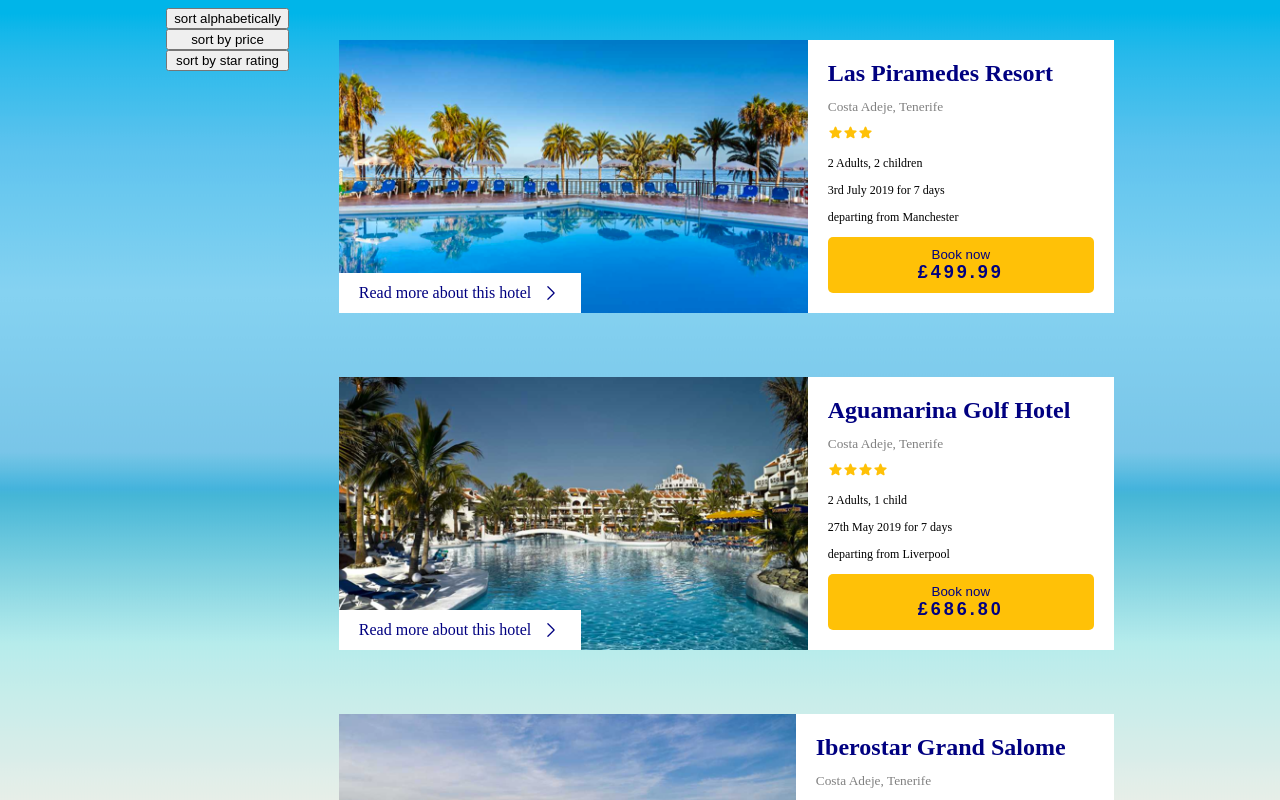
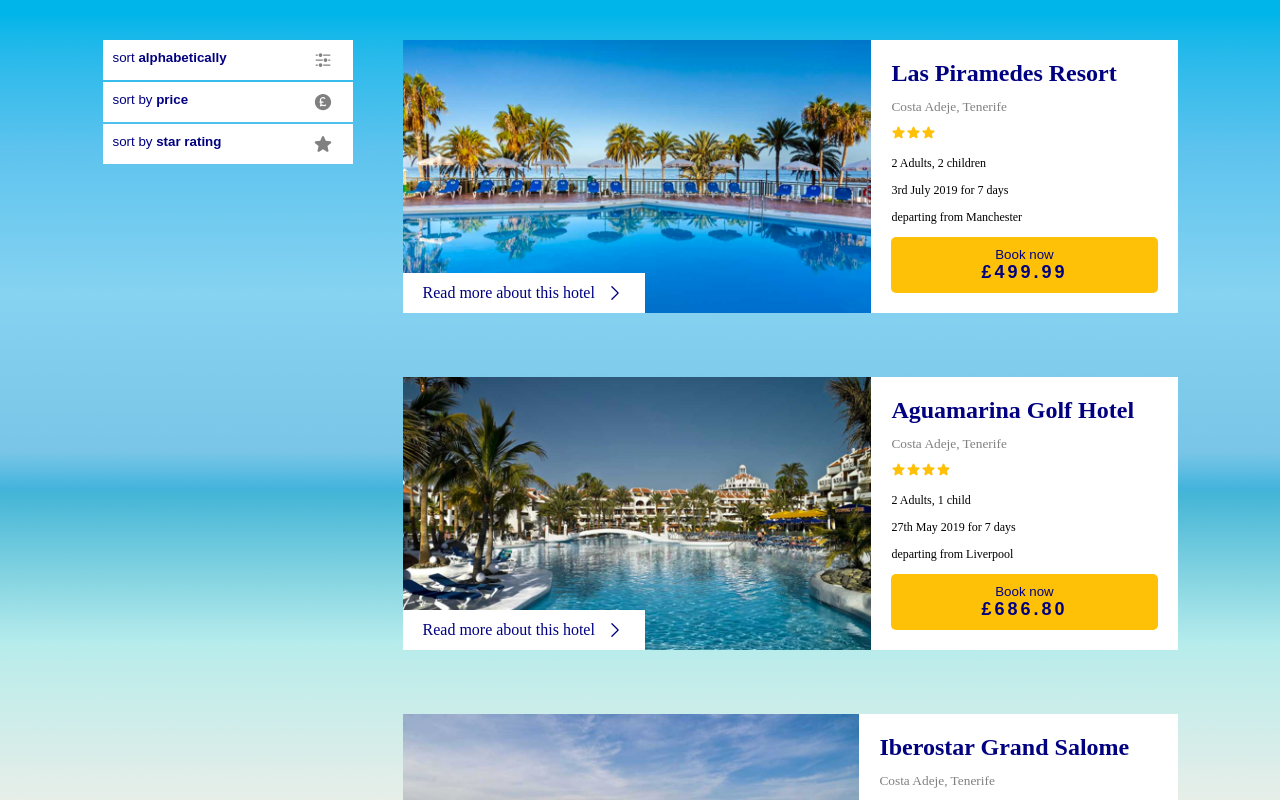
Before and after one commit to legenduzair/holiday-list-app, a React (Create React App) app: page / in a window 1280 px wide. Shown: the top 800 px of the page. Built offline with nearby package versions, Linux system fonts and the light colour scheme; the HTML template or start-up script is replaced by a standard one.

Commit message:
add svg icons and style filter buttons

```diff
--- a/src/components/Filters/Filters.tsx
+++ b/src/components/Filters/Filters.tsx
@@ -1,18 +1,58 @@
-import { useState } from 'react';
-import './filters.css'
+import { useState } from "react";
+import "./filters.css";
 
 const Filters = ({ onFilterChange }: any) => {
-
   const handleFilterChange = (filter: any) => {
     onFilterChange(filter);
-  }
+  };
   return (
-    <div className='filters-container'>
-        <button onClick={() => handleFilterChange('alphabetical')}>sort alphabetically</button>
-        <button onClick={() => handleFilterChange('price')}>sort by price</button>
-        <button onClick={() => handleFilterChange('starRating')}>sort by star rating</button>
+    <div className="filters-container">
+      <button onClick={() => handleFilterChange("alphabetical")}>
+        sort <strong>alphabetically</strong>
+        <svg
+          xmlns="http://www.w3.org/2000/svg"
+          viewBox="0 0 24 24"
+          fill="grey"
+          width={20}
+          height={20}
+        >
+          <path d="M18.75 12.75h1.5a.75.75 0 0 0 0-1.5h-1.5a.75.75 0 0 0 0 1.5ZM12 6a.75.75 0 0 1 .75-.75h7.5a.75.75 0 0 1 0 1.5h-7.5A.75.75 0 0 1 12 6ZM12 18a.75.75 0 0 1 .75-.75h7.5a.75.75 0 0 1 0 1.5h-7.5A.75.75 0 0 1 12 18ZM3.75 6.75h1.5a.75.75 0 1 0 0-1.5h-1.5a.75.75 0 0 0 0 1.5ZM5.25 18.75h-1.5a.75.75 0 0 1 0-1.5h1.5a.75.75 0 0 1 0 1.5ZM3 12a.75.75 0 0 1 .75-.75h7.5a.75.75 0 0 1 0 1.5h-7.5A.75.75 0 0 1 3 12ZM9 3.75a2.25 2.25 0 1 0 0 4.5 2.25 2.25 0 0 0 0-4.5ZM12.75 12a2.25 2.25 0 1 1 4.5 0 2.25 2.25 0 0 1-4.5 0ZM9 15.75a2.25 2.25 0 1 0 0 4.5 2.25 2.25 0 0 0 0-4.5Z" />
+        </svg>
+      </button>
+      <button onClick={() => handleFilterChange("price")}>
+        sort by <strong>price</strong>
+        <svg
+          xmlns="http://www.w3.org/2000/svg"
+          viewBox="0 0 24 24"
+          fill="grey"
+          width={20}
+          height={20}
+        >
+          <path
+            fillRule="evenodd"
+            d="M12 2.25c-5.385 0-9.75 4.365-9.75 9.75s4.365 9.75 9.75 9.75 9.75-4.365 9.75-9.75S17.385 2.25 12 2.25ZM9.763 9.51a2.25 2.25 0 0 1 3.828-1.351.75.75 0 0 0 1.06-1.06 3.75 3.75 0 0 0-6.38 2.252c-.033.307 0 .595.032.822l.154 1.077H8.25a.75.75 0 0 0 0 1.5h.421l.138.964a3.75 3.75 0 0 1-.358 2.208l-.122.242a.75.75 0 0 0 .908 1.047l1.539-.512a1.5 1.5 0 0 1 .948 0l.655.218a3 3 0 0 0 2.29-.163l.666-.333a.75.75 0 1 0-.67-1.342l-.667.333a1.5 1.5 0 0 1-1.145.082l-.654-.218a3 3 0 0 0-1.898 0l-.06.02a5.25 5.25 0 0 0 .053-1.794l-.108-.752H12a.75.75 0 0 0 0-1.5H9.972l-.184-1.29a1.863 1.863 0 0 1-.025-.45Z"
+            clipRule="evenodd"
+          />
+        </svg>
+      </button>
+      <button onClick={() => handleFilterChange("starRating")}>
+        sort by <strong>star rating</strong>
+        <svg
+          xmlns="http://www.w3.org/2000/svg"
+          viewBox="0 0 24 24"
+          fill="grey"
+          width={20}
+          height={20}
+        >
+          <path
+            fillRule="evenodd"
+            d="M10.788 3.21c.448-1.077 1.976-1.077 2.424 0l2.082 5.006 5.404.434c1.164.093 1.636 1.545.749 2.305l-4.117 3.527 1.257 5.273c.271 1.136-.964 2.033-1.96 1.425L12 18.354 7.373 21.18c-.996.608-2.231-.29-1.96-1.425l1.257-5.273-4.117-3.527c-.887-.76-.415-2.212.749-2.305l5.404-.434 2.082-5.005Z"
+            clipRule="evenodd"
+          />
+        </svg>
+      </button>
     </div>
-  )
-}
+  );
+};
 
-export default Filters
+export default Filters;
--- a/src/components/Filters/filters.css
+++ b/src/components/Filters/filters.css
@@ -1,4 +1,21 @@
 .filters-container {
     display: flex;
     flex-direction: column;
+    gap: 2px;
+    margin-top: 2rem;
 }
+
+.filters-container button {
+    padding: 10px;
+    background: white;
+    border: none;
+    color: navy;
+    width: 250px;
+    text-align: left;
+    cursor: pointer;
+}
+
+.filters-container button svg {
+    float: right;
+    padding-right: 10px;
+}
```
